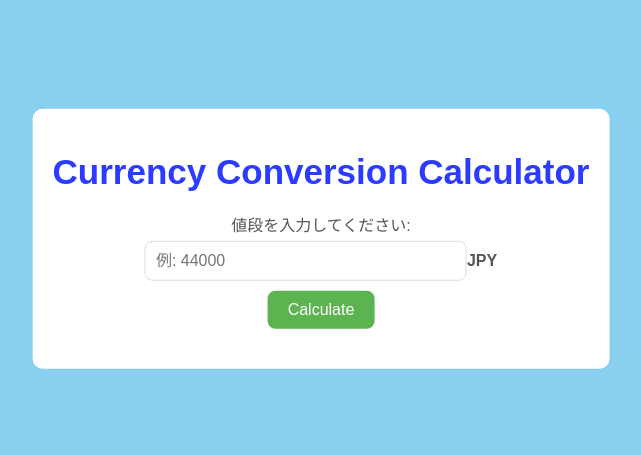
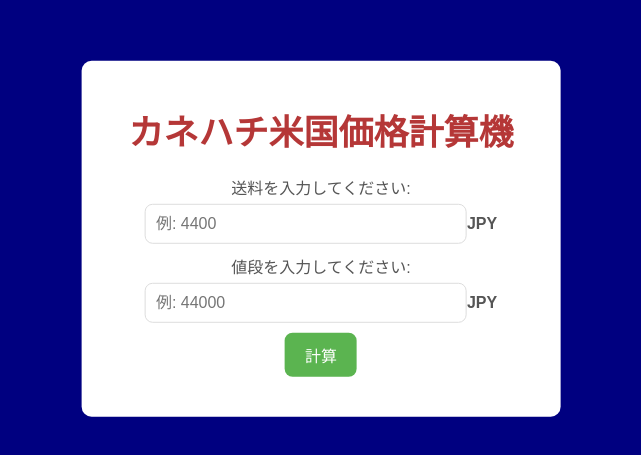
Before and after one commit to isamumu/yenPricer, a React (Create React App) app in the folder my-app/: page / in a window 1280 px wide. Shown: the part 161-616 px from the top of the page, without its empty margins (319-960 px from the left). Built offline with nearby package versions, Linux system fonts and the light colour scheme.

Commit message:
added more japanese, made it nicer, and considered the shipment fee which was actually getting affected by paypal fees too

```diff
--- a/my-app/src/App.css
+++ b/my-app/src/App.css
@@ -25,7 +25,7 @@
 }
 
 body {
-  background-color: #89CFF0;
+  background-color: navy;
   /* Replace with your desired color (dark grey in this case) */
   margin: 0;
   /* Removes any default margins */
--- a/my-app/src/CurrencyCalculator.js
+++ b/my-app/src/CurrencyCalculator.js
@@ -18,7 +18,7 @@ const fetchRate = async () => {
     }
 };
 
-const calculatePriceWithCurrencyRates = async (fee) => {
+const calculatePriceWithCurrencyRates = async (fee, shippingFee) => {
     try {
         const rate = await fetchRate();
         if (!rate) {
@@ -32,10 +32,15 @@ const calculatePriceWithCurrencyRates = async (fee) => {
 
         // adjust for paypal
         const augmentedFee = (fee + fixedFee) / (1 - percentageFee);
+        const augmentedShippingFee = (shippingFee + fixedFee) / (1 - percentageFee);
         const convertedBasePrice = augmentedFee / rate;
+        const convertedShippingPrice = augmentedShippingFee / rate;
 
         const priceNew = convertedBasePrice * (1 + bufferRate * Math.max(0, (rate - oneToOneRatio) / oneToOneRatio));
-        return [parseFloat(priceNew.toFixed(2)), rate]; // Round to 2 decimal places
+        const newTotal = priceNew + convertedShippingPrice;
+        console.log(priceNew)
+        console.log(convertedShippingPrice)
+        return [parseFloat(newTotal.toFixed(2)), rate]; // Round to 2 decimal places
     } catch (error) {
         console.error("Error in calculatePriceWithCurrencyRates:", error);
         throw error;
@@ -44,6 +49,7 @@ const calculatePriceWithCurrencyRates = async (fee) => {
 
 const CurrencyCalculator = () => {
     const [fixedFee, setFixedFee] = useState("");
+    const [shippingFee, setShippingFee] = useState("");
     const [result, setResult] = useState(null);
     const [error, setError] = useState(null);
     const [rate, setRate] = useState("");
@@ -56,7 +62,7 @@ const CurrencyCalculator = () => {
                 setError("Please enter a valid number for the fixed fee.");
                 return;
             }
-            const calculatedPrice = await calculatePriceWithCurrencyRates(Number(fixedFee));
+            const calculatedPrice = await calculatePriceWithCurrencyRates(Number(fixedFee), Number(shippingFee));
             setResult(calculatedPrice[0]); // Update the result state
             setRate(calculatedPrice[1]);
             console.log(rate)
@@ -68,8 +74,20 @@ const CurrencyCalculator = () => {
     return (
         <div>
             <div style={styles.container}>
-                <h1 style={styles.title}>Currency Conversion Calculator</h1>
+                <h1 style={styles.title}>カネハチ米国価格計算機</h1>
                 <div style={styles.inputContainer}>
+                    <label style={styles.label}>
+                        送料を入力してください:
+                        <input
+                            type="number"
+                            value={shippingFee}
+                            onChange={(e) => setShippingFee(e.target.value)}
+                            placeholder="例: 4400"
+                            style={styles.inputBox}
+                        />
+                        <span style={styles.inputLabel}><b>JPY</b></span>
+                    </label>
+
                     <label style={styles.label}>
                         値段を入力してください:
                         <input
@@ -81,12 +99,12 @@ const CurrencyCalculator = () => {
                         />
                         <span style={styles.inputLabel}><b>JPY</b></span>
                     </label>
-                    <button onClick={handleCalculate} style={styles.button}>Calculate</button>
+                    <button onClick={handleCalculate} style={styles.button}>計算</button>
                 </div>
                 {result !== null && (
                     <div style={styles.resultBox}>
                         <h2>新しい値段: ${result}</h2>
-                        <h2>1 USD = ¥{rate}</h2>
+                        <h2>(1 USD = ¥{rate})</h2>
                     </div>
                 )}
                 {error && (
@@ -116,7 +134,7 @@ const styles = {
     },
     title: {
         fontSize: "35px",
-        color: "#2B3BFF",
+        color: "#B53737",
         marginBottom: "20px",
         fontWeight: "bold",
         fontFamily: "Poppins, sans-serif",
```
